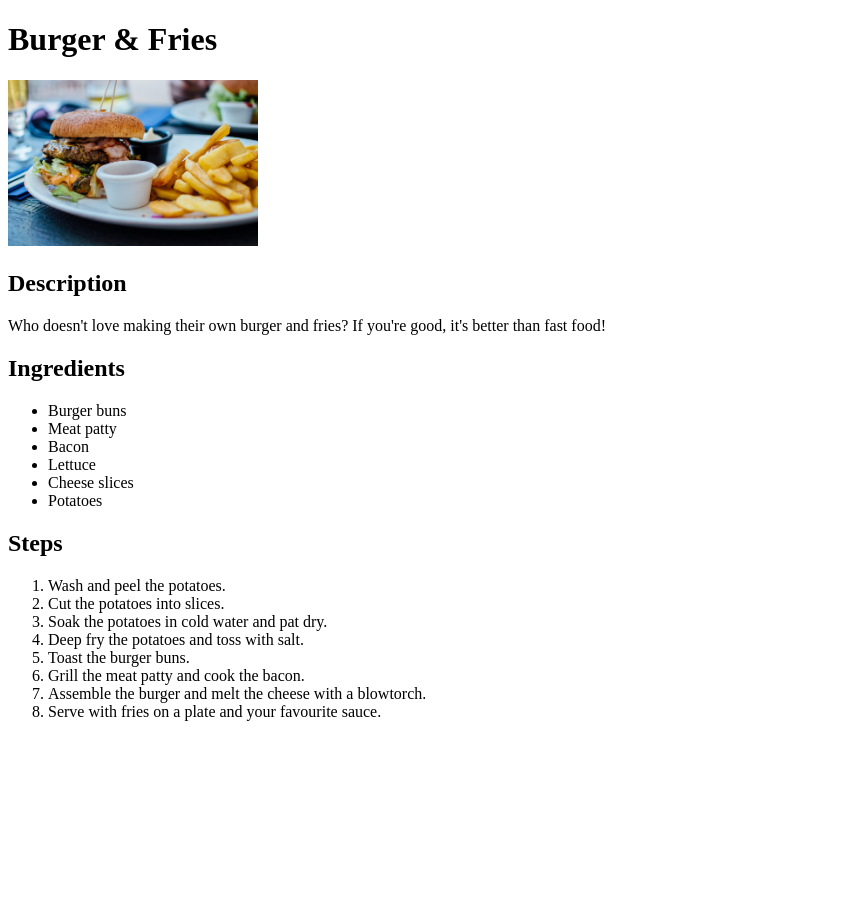
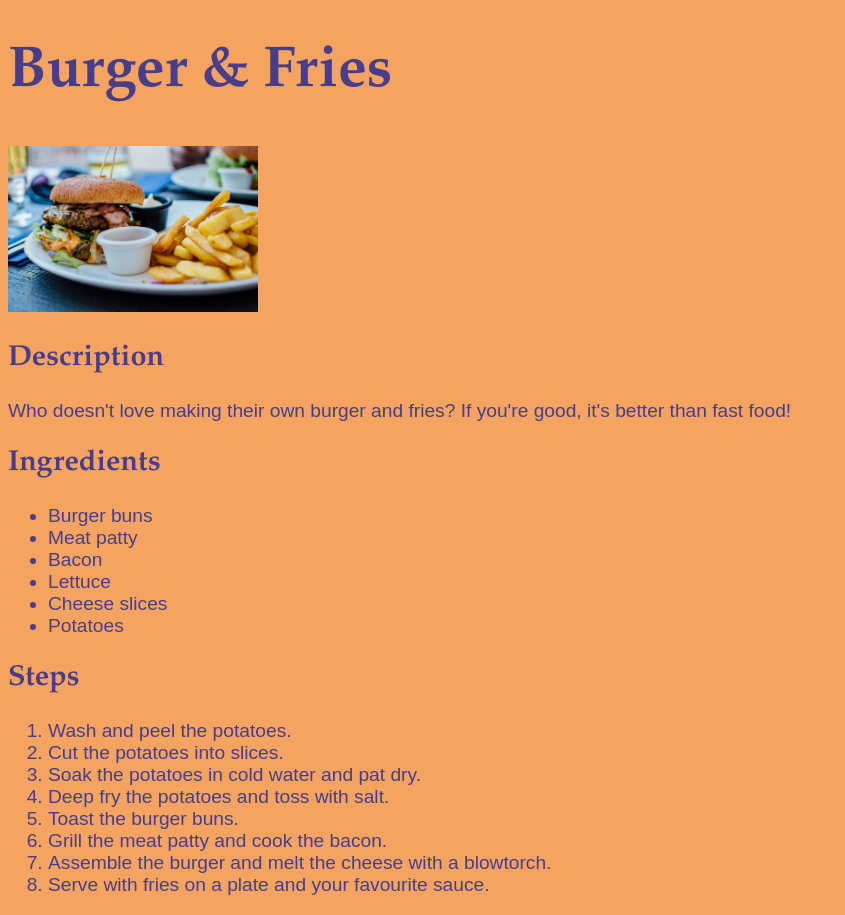
Before and after one commit to AnselOngMJ/odin-recipes, a plain HTML site: page recipes/burgerfries.html in a window 1280 px wide. Shown: the whole page, without its empty margins (0-845 px from the left). Before the commit the page ends 800 px from the top, so only its background shows below. Drawn offline with Linux system fonts and the light colour scheme.

Commit message:
Add basic CSS

```diff
--- /dev/null
+++ b/css/style.css
@@ -0,0 +1,18 @@
+body {
+    background-color: sandybrown;
+    color: darkslateblue;
+    font-family: Arial, Verdana, sans-serif;
+    font-size: 1.2em;
+}
+
+h1, h2 {
+    font-family: Garamond, Georgia, serif;
+}
+
+h1 {
+    font-size: 3em;
+}
+
+h2 {
+    font-size: 1.5em;
+}
--- a/recipes/burgerfries.html
+++ b/recipes/burgerfries.html
@@ -4,6 +4,7 @@
     <meta charset="UTF-8">
     <meta name="viewport" content="width=device-width, initial-scale=1.0">
     <title>Burger & Fries</title>
+    <link rel="stylesheet" href="../css/style.css">
   </head>
   <body>
     <h1>Burger & Fries</h1>
```
Also changed, not shown: index.html (+1 -0 lines), recipes/fruitbowl.html (+1 -0 lines), recipes/pancakes.html (+1 -0 lines).
